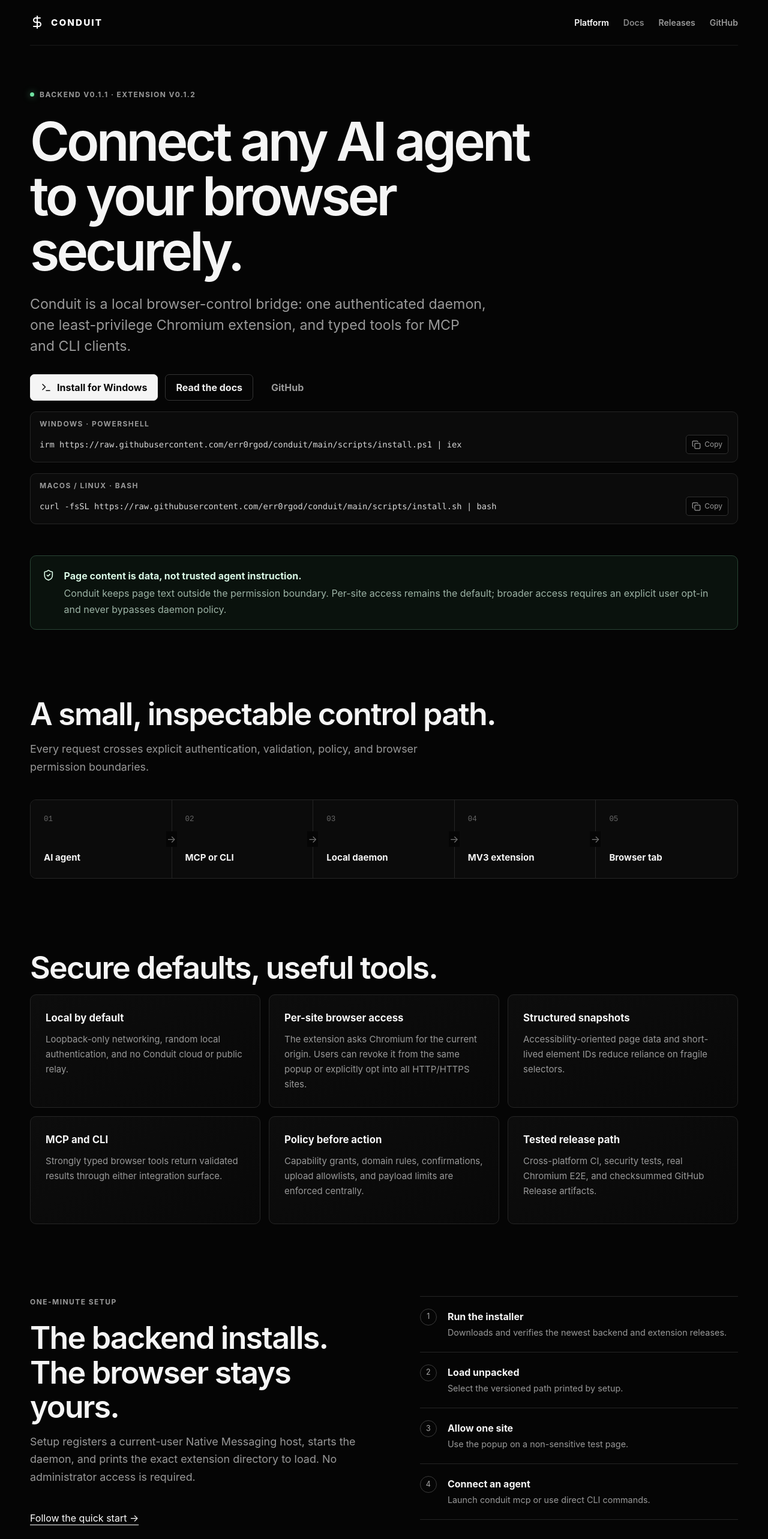
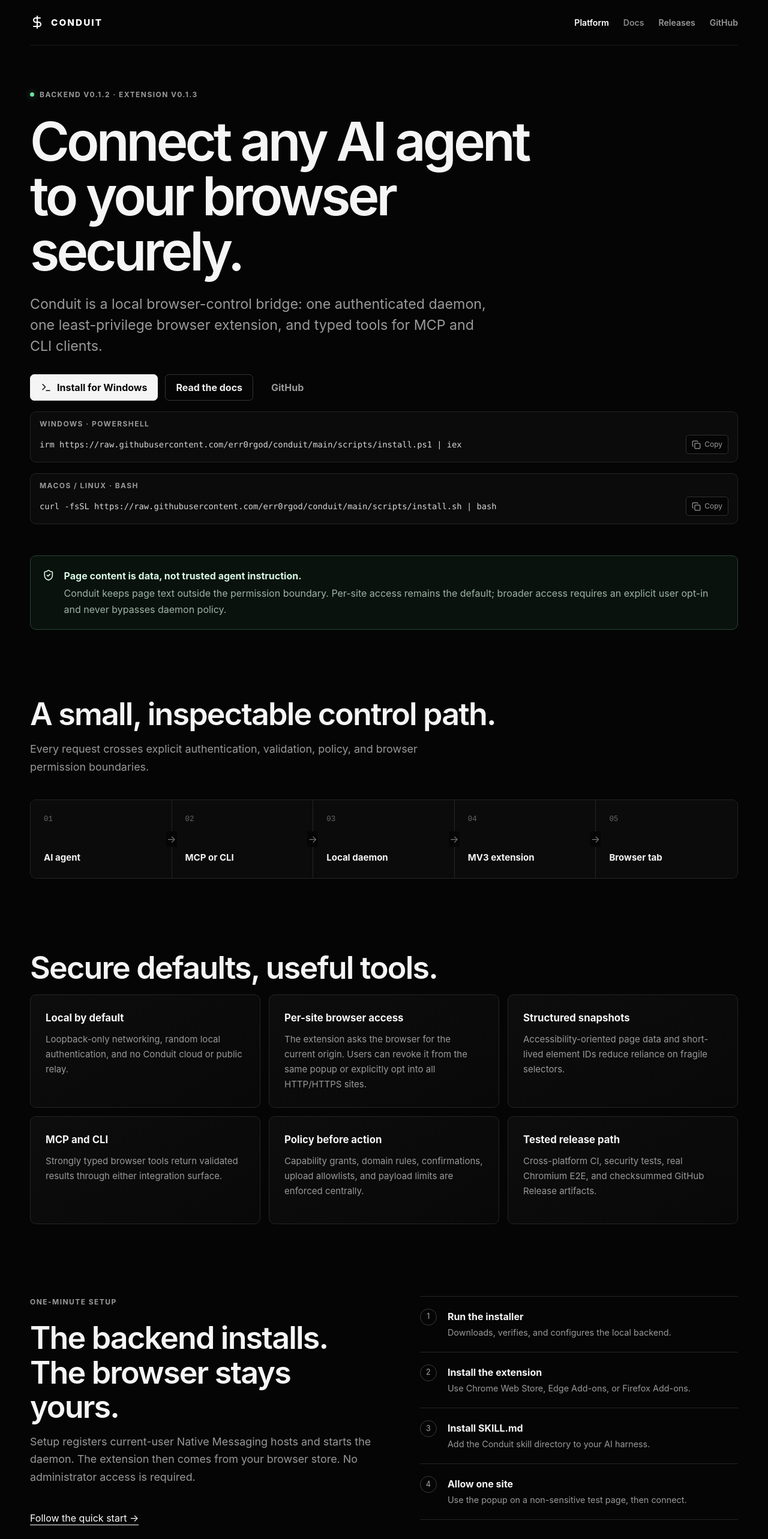
Before and after one commit to err0rgod/conduit-web, a React (Vite) app: page / in a window 1280 px wide. Shown: the top 2566 px of the page at 60% size. Built offline with nearby package versions, Linux system fonts and the light colour scheme.

Commit message:
docs: publish store-first installation flow

```diff
--- a/src/docs.ts
+++ b/src/docs.ts
@@ -23,18 +23,18 @@
       {
         heading: "What Conduit runs",
         paragraphs: [
-          "Conduit is a local bridge, not a hosted browser. The backend package installs the conduit CLI, daemon, and MCP adapter. A separate Manifest V3 extension executes actions inside Chromium. The documentation site is the only hosted component.",
+          "Conduit is a local bridge, not a hosted browser. The backend package installs the conduit CLI, daemon, and MCP adapter. A separate Manifest V3 extension executes actions inside Chrome, Edge, Brave, or Firefox. The documentation site is the only hosted component.",
         ],
         bullets: [
           "Node.js 22 or newer runs the backend.",
-          "Chrome, Edge, or another compatible Chromium browser loads the unpacked extension.",
+          "Chrome and Brave share the Chrome Web Store package, Edge uses the same Chromium build through Edge Add-ons, and Firefox uses its own package.",
           "The daemon binds to 127.0.0.1 by default and authenticates the extension through Native Messaging.",
         ],
       },
       {
         heading: "Before the first action",
         paragraphs: [
-          "Run setup, load the exact extension directory printed by the installer, and grant only the site you intend to automate from the extension popup. Conduit starts with browser.read only and asks on first-use domains. Per-site access is the recommended default; an operator may explicitly choose Allow all sites for a local workflow, but that Chromium grant never changes daemon policy.",
+          "Install the backend first, install the extension from the browser store second, and add the Conduit SKILL.md to your AI harness third. Grant only the site you intend to automate from the extension popup. Conduit starts with browser.read only and asks on first-use domains. Per-site access is the recommended default; an operator may explicitly choose Allow all sites for a local workflow, but that browser grant never changes daemon policy.",
         ],
         code: "conduit setup\nconduit doctor\nconduit browser tabs",
         note: "Conduit is pre-1.0. Use a disposable browser profile and non-sensitive test pages while evaluating it.",
@@ -48,27 +48,35 @@
       "Install a checksummed release without administrator access, or build all repositories from source.",
     blocks: [
       {
-        heading: "Windows",
+        heading: "1. Install the backend on Windows",
         paragraphs: [
-          "Run in PowerShell as your normal user. The installer resolves the newest backend and standalone extension releases independently, verifies each published checksum, and does not install Node.js or system packages.",
+          "Run in PowerShell as your normal user. The installer downloads and verifies only the backend, registers Native Messaging, and does not install a browser extension, Node.js, or system packages.",
         ],
         code: "irm https://raw.githubusercontent.com/err0rgod/conduit/main/scripts/install.ps1 | iex",
       },
       {
-        heading: "macOS and Linux",
+        heading: "1. Install the backend on macOS or Linux",
         code: "curl -fsSL https://raw.githubusercontent.com/err0rgod/conduit/main/scripts/install.sh | bash",
       },
       {
-        heading: "Reproducible version",
+        heading: "Reproducible backend version",
         paragraphs: [
-          "By default, the installer selects the newest backend and extension releases separately. Pin both release streams when reproducibility matters.",
+          "By default, the installer selects the newest backend release. Pin it when reproducibility matters.",
         ],
-        code: "./install.sh --version v0.1.1 --extension-version v0.1.2\n./install.ps1 -Version v0.1.1 -ExtensionVersion v0.1.2",
+        code: "./install.sh --version v0.1.2\n./install.ps1 -Version v0.1.2",
       },
       {
-        heading: "Agent Skill",
+        heading: "2. Install the browser extension",
         paragraphs: [
-          "After installation, the scripts print the exact extension directory plus portable Conduit skill links for Agent Skills-compatible AI harnesses. Install the complete directory when possible so future sibling references remain available.",
+          "Install from the store after the backend is ready. Chrome and Brave share the Chrome Web Store build. Edge uses the same Chromium source package through Microsoft Edge Add-ons. Firefox has a separate build because its background and advanced-interaction APIs differ.",
+          "Until reviewed listing URLs are final, use the store search links below. A newly assigned Chrome or Edge item ID must be registered once with conduit extension trust <extension-id>, then the browser must be restarted.",
+        ],
+        code: "Chrome + Brave: https://chromewebstore.google.com/search/conduit\nEdge: https://microsoftedge.microsoft.com/addons/search/conduit\nFirefox: https://addons.mozilla.org/firefox/search/?q=Conduit",
+      },
+      {
+        heading: "3. Install SKILL.md",
+        paragraphs: [
+          "Add the portable Conduit skill to any Agent Skills-compatible AI harness. Install the complete directory when possible so future sibling references remain available.",
         ],
         code: "https://github.com/err0rgod/skills/tree/main/conduit\nhttps://raw.githubusercontent.com/err0rgod/skills/main/conduit/SKILL.md",
       },
@@ -85,18 +93,18 @@
       "Connect the extension, allow a test origin, and exercise the CLI-to-browser path.",
     blocks: [
       {
-        heading: "1. Load the extension",
+        heading: "1. Confirm the three installations",
         bullets: [
-          "Open chrome://extensions or edge://extensions.",
-          "Enable Developer mode and choose Load unpacked.",
-          "Select the versioned extension directory printed by conduit setup.",
+          "The backend installer completed and conduit doctor can run.",
+          "Conduit Extension is installed from Chrome Web Store, Edge Add-ons, or Firefox Add-ons.",
+          "The Conduit skill directory or SKILL.md is installed in the AI harness.",
           "Pin the Conduit extension so its status is always visible.",
         ],
       },
       {
         heading: "2. Grant a test site",
         paragraphs: [
-          "Open https://example.com, open the Conduit popup, and choose Allow this site. Accept Chromium's native permission prompt. This grant is separate from the daemon domain policy. The popup also offers an explicit Allow all sites action for local workflows; it requests only http://*/* and https://*/* after the user's click.",
+          "Open https://example.com, open the Conduit popup, and choose Allow this site. Accept the browser's native permission prompt. This grant is separate from the daemon domain policy. The popup also offers an explicit Allow all sites action for local workflows; it requests only http://*/* and https://*/* after the user's click.",
         ],
       },
       {
@@ -148,7 +156,7 @@
       {
         heading: "Site access",
         paragraphs: [
-          "The production manifest declares HTTP and HTTPS origins as optional host permissions. Inspecting, scripting, or capturing a page fails until Chromium grants the origin. Per-site access is the normal path. The popup can also request exactly http://*/* and https://*/* through a user click and Chromium's native permission prompt; Conduit does not persist a second broad-access flag, and Chromium owns the resulting permission state.",
+          "The production manifests declare HTTP and HTTPS origins as optional host permissions. Inspecting, scripting, or capturing a page fails until the browser grants the origin. Per-site access is the normal path. The popup can also request exactly http://*/* and https://*/* through a user click and the browser's native permission prompt; Conduit does not persist a second broad-access flag, and the browser owns the resulting permission state.",
         ],
         bullets: [
           "Allow this site requests only the current origin.",
@@ -161,7 +169,7 @@
       {
         heading: "Browser APIs",
         paragraphs: [
-          "Core actions use tabs and scripting. Debugger and downloads are optional permissions. The published extension is v0.1.2; broad host access remains optional, user-initiated, and independent from daemon authorization.",
+          "Core actions use tabs and scripting. The published extension is v0.1.3. One key-free Chromium store package serves Chrome, Edge, and Brave. Firefox has a separate package and omits Chromium's debugger permission, so hover, physical key input, and approved file uploads are unavailable there. Broad host access remains optional, user-initiated, and independent from daemon authorization.",
         ],
       },
     ],
@@ -327,7 +335,7 @@
       {
         heading: "Two independent gates",
         paragraphs: [
-          "A daemon capability grant does not grant Chromium site access, and a Chromium site grant does not authorize an action at the daemon. Both boundaries must allow the request.",
+          "A daemon capability grant does not grant browser site access, and a browser site grant does not authorize an action at the daemon. Both boundaries must allow the request.",
         ],
       },
     ],
@@ -395,7 +403,7 @@
           "Random local authentication and an authenticated extension connection.",
           "Runtime protocol and configuration validation.",
           "Deny-by-default capabilities, domain checks, and expiring confirmations.",
-          "Separate Chromium host grants: per-site by default, with an explicit popup-only all-sites request for local workflows.",
+          "Separate browser host grants: per-site by default, with an explicit popup-only all-sites request for local workflows.",
           "The local-only allow-all domain mode still denies blocked domains, invalid or non-HTTP(S) URLs, localhost without its opt-in, and private networks without their opt-in.",
           "Bounded payloads, queues, timeouts, sessions, and authentication attempts.",
           "Canonical upload allowlists and structured audit redaction.",
@@ -457,7 +465,7 @@
           "remote: enabled, TLS key/certificate paths, sessionTimeoutMs",
           "security: permissions, domain mode/lists, localhost/private-network policy, upload allowlist and size limit",
           "logging: level, maximum audit size, retention days",
-          "browser: screenshot directory and download behavior",
+          "browser: screenshot directory, download behavior, and trusted Chromium/Firefox extension IDs",
         ],
       },
       {
@@ -506,16 +514,17 @@
         heading: "Extension is disconnected",
         bullets: [
           "Run conduit setup again to repair the current-user Native Messaging registration.",
-          "Confirm the daemon is running and reload the unpacked extension.",
-          "Confirm the extension ID is jkdlmcpkgkooilffjegfjmkanoelbmbl.",
-          "Use the exact extension directory printed by setup; do not load the repository source directory.",
+          "Confirm the daemon is running and restart the browser after installing the extension.",
+          "For Chrome or Edge, copy the store item ID and run conduit extension trust <extension-id> once.",
+          "The ID jkdlmcpkgkooilffjegfjmkanoelbmbl applies only to the unpacked development build.",
+          "Firefox uses the fixed add-on ID conduit@err0rgod.github.io.",
         ],
       },
       {
         heading: "Permission or domain denied",
         bullets: [
           "Open the extension popup on the target tab and allow that origin. Per-site access is the recommended first fix.",
-          "If the operator deliberately chose broad local access, use Allow all sites in the popup and accept Chromium's prompt; denial falls back to per-site authorization.",
+          "If the operator deliberately chose broad local access, use Allow all sites in the popup and accept the browser's prompt; denial falls back to per-site authorization.",
           "Check conduit permissions and the configured domain mode. allow-all still cannot bypass blocked domains or network guards.",
           "Grant only the missing daemon capability, then restart.",
           "Localhost and private networks require separate policy flags.",
@@ -590,11 +599,11 @@
       {
         heading: "Working today",
         bullets: [
-          "Checksummed backend and extension GitHub Release artifacts.",
+          "Checksummed backend and multi-browser extension GitHub Release artifacts.",
           "No-admin setup and Native Messaging auto-discovery.",
           "Authenticated CLI/MCP-to-daemon-to-extension vertical slice.",
           "Tabs, navigation, snapshots, interactions, screenshots, allowlisted upload, download observation, and opt-in all-sites host controls.",
-          "Independent per-site Chromium access and local-only backend allow-all domain mode; both preserve their enforcement guards.",
+          "Independent per-site browser access and local-only backend allow-all domain mode; both preserve their enforcement guards.",
           "Domain/capability policy, confirmations, pairing identity, redacted audits, and cross-platform CI.",
         ],
       },
@@ -604,7 +613,7 @@
           "Complete confirmation and audit management UI in the extension.",
           "Improve iframe, shadow DOM, popup, dialog, and dynamic-page coverage.",
           "Exercise remote networking on a documented private-network deployment.",
-          "Publish the backend package and signed browser-store extension after release processes mature.",
+          "Complete Chrome Web Store, Edge Add-ons, and Firefox Add-ons review and replace search links with final listing URLs.",
           "Define a compatibility policy and supported release line.",
         ],
       },
@@ -617,11 +626,12 @@
       "Review the public release history and security-relevant behavior changes.",
     blocks: [
       {
-        heading: "Unreleased",
+        heading: "v0.1.2 backend · v0.1.3 extension · 23 August 2026",
         bullets: [
-          "The extension v0.1.2 release adds explicit Allow all sites and Revoke all sites popup controls for http://*/* and https://*/*.",
+          "The extension adds a key-free Chromium store package for Chrome, Edge, and Brave plus a Firefox-specific package.",
           "The backend adds the opt-in local-only security.domainMode allow-all value; default ask behavior and hard domain/network guards remain unchanged.",
-          "Installers now fetch and verify the latest standalone extension release independently, support extension-version pinning, and print portable Conduit Agent Skill links.",
+          "Native Messaging supports explicitly trusted Chrome, Edge, Brave, Chromium, and Firefox identities.",
+          "Installers now install only the backend, then direct users to a browser store and the portable Conduit Agent Skill.",
         ],
       },
       {
@@ -629,7 +639,7 @@
         bullets: [
           "Production extension changed from broad host access to explicit per-origin permission prompts.",
           "Page inspection, interaction, and screenshots now reject ungranted origins.",
-          "Backend E2E validates a fresh Native Messaging connection with the standalone extension.",
+          "Backend E2E validates a fresh Native Messaging connection with the standalone extension repository.",
           "Release builds pin the compatible extension to an immutable validated commit.",
         ],
       },
--- a/src/pages/Home.tsx
+++ b/src/pages/Home.tsx
@@ -21,13 +21,13 @@
     <main>
       <section className="hero">
         <div className="eyebrow">
-          <span className="status-dot" /> backend v0.1.1 · extension v0.1.2
+          <span className="status-dot" /> backend v0.1.2 · extension v0.1.3
         </div>
         <h1>Connect any AI agent to your browser securely.</h1>
         <p>
           Conduit is a local browser-control bridge: one authenticated daemon,
-          one least-privilege Chromium extension, and typed tools for MCP and
-          CLI clients.
+          one least-privilege browser extension, and typed tools for MCP and CLI
+          clients.
         </p>
         <div className="hero-actions">
           <button
@@ -109,8 +109,9 @@
             Conduit cloud or public relay.
           </Feature>
           <Feature title="Per-site browser access">
-            The extension asks Chromium for the current origin. Users can revoke
-            it from the same popup or explicitly opt into all HTTP/HTTPS sites.
+            The extension asks the browser for the current origin. Users can
+            revoke it from the same popup or explicitly opt into all HTTP/HTTPS
+            sites.
           </Feature>
           <Feature title="Structured snapshots">
             Accessibility-oriented page data and short-lived element IDs reduce
@@ -136,8 +137,8 @@
           <div className="eyebrow">One-minute setup</div>
           <h2>The backend installs. The browser stays yours.</h2>
           <p className="subtitle">
-            Setup registers a current-user Native Messaging host, starts the
-            daemon, and prints the exact extension directory to load. No
+            Setup registers current-user Native Messaging hosts and starts the
+            daemon. The extension then comes from your browser store. No
             administrator access is required.
           </p>
           <Link className="text-link" to="/docs/quick-start">
@@ -149,31 +150,28 @@
             <span>1</span>
             <div>
               <strong>Run the installer</strong>
-              <p>
-                Downloads and verifies the newest backend and extension
-                releases.
-              </p>
+              <p>Downloads, verifies, and configures the local backend.</p>
             </div>
           </li>
           <li>
             <span>2</span>
             <div>
-              <strong>Load unpacked</strong>
-              <p>Select the versioned path printed by setup.</p>
+              <strong>Install the extension</strong>
+              <p>Use Chrome Web Store, Edge Add-ons, or Firefox Add-ons.</p>
             </div>
           </li>
           <li>
             <span>3</span>
             <div>
-              <strong>Allow one site</strong>
-              <p>Use the popup on a non-sensitive test page.</p>
+              <strong>Install SKILL.md</strong>
+              <p>Add the Conduit skill directory to your AI harness.</p>
             </div>
           </li>
           <li>
             <span>4</span>
             <div>
-              <strong>Connect an agent</strong>
-              <p>Launch conduit mcp or use direct CLI commands.</p>
+              <strong>Allow one site</strong>
+              <p>Use the popup on a non-sensitive test page, then connect.</p>
             </div>
           </li>
         </ol>
@@ -194,9 +192,9 @@
           </Link>
           <a
             className="button secondary"
-            href="https://github.com/err0rgod/conduit-extension/releases/tag/v0.1.2"
+            href="https://github.com/err0rgod/conduit-extension/releases/tag/v0.1.3"
           >
-            Extension v0.1.2
+            Extension v0.1.3
           </a>
         </div>
       </section>
```
Also changed, not shown: 1 other file (tests, documents, lock files or other folders).
